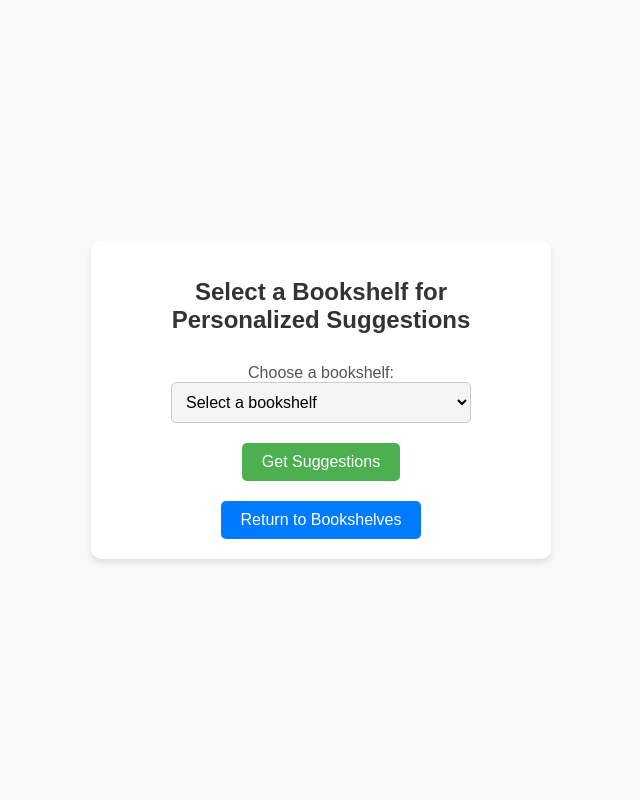
After one commit to Mopstar/Semestralni_projekt, a Flask app: page /personalized_menu in a window 1280 px wide. The commit adds this page. Shown: the whole page, without its empty margins (319-959 px from the left). Run offline with Flask 3, Linux system fonts and the light colour scheme.

Commit message:
Added book suggestion function. Renamed book_suggest to book_search

```diff
--- a/main.py
+++ b/main.py
@@ -1,6 +1,6 @@
 from flask.cli import load_dotenv # Načtení proměnných z .env souboru
 from requests_oauthlib import OAuth2Session # Správa Oauth 2.0 autorizace a API komunikace
-from flask import Flask, redirect, request, session, render_template # Prvky Flask pro funkčnost web stránek
+from flask import Flask, redirect, request, session, render_template, url_for # Prvky Flask pro funkčnost web stránek
 import os # Poskytuje přístup k proměnným prostředím
 
 load_dotenv() # Načtení proměnných ze souboru .env (CLIENT_ID, CLIENT_SECRET, KEY)
@@ -17,9 +17,7 @@ TOKEN_URL = "https://accounts.google.com/o/oauth2/token" # URL pro výměnu auto
 REDIRECT_URI = "http://127.0.0.1:5000/callback" # URI pro přesměrování (určeno v Google Console)
 SCOPE = ['https://www.googleapis.com/auth/books'] # Oprávnění jenž aplikace žádá: přístup k Google Books informacím
 
-
 os.environ['OAUTHLIB_INSECURE_TRANSPORT'] = '1' # Povolení HTTP pro testování
-
 
 @app.route('/')
 def home():
@@ -60,7 +58,6 @@ def view_books(shelf_id):
 
     bookshelf = response.json() # Zpracování API odpovědi
     shelf_title = bookshelf.get('title', 'Bookshelf')  # Získaní názvu podsložky nebo použití výchozí hodnoty
-
 
     books_response = google.get(f'https://www.googleapis.com/books/v1/mylibrary/bookshelves/{shelf_id}/volumes')
     books = books_response.json().get('items', []) # Extrahování informací knih z API odpovědi
@@ -139,8 +136,8 @@ def remove_book():
 
     return render_template('remove_book_result.html', message=message) # Zobrazení výsledku v grafickém rozhraní
 
-@app.route('/suggest_books', methods=['GET', 'POST'])
-def suggest_books():
+@app.route('/search_books', methods=['GET', 'POST'])
+def search_books():
     """Navrhnutí knihy na základě vyplněného formuláře nebo výchozího slova"""
     if request.method == 'POST':
         query = request.form.get('query')  # Získání slova z formuláře
@@ -157,10 +154,73 @@ def suggest_books():
 
     if response.status_code == 200: # Pokud požadavek je úspěšný
         books = response.json().get('items', []) # Extrahování infomrací o knihách z API dopovědi
-        return render_template('suggestions.html', books=books, query=query) # Grafické zobrazení extrahovaných informací
+        return render_template('search.html', books=books, query=query) # Grafické zobrazení extrahovaných informací
     else:
         error_message = response.json().get('error', {}).get('message', 'Unknown error') # Zpracování chyby API
         return f"Error fetching suggestions: {error_message}", response.status_code
 
+@app.route('/personalized_menu', methods=['GET', 'POST'])
+def personalized_menu():
+    """
+        Zobrazí menu, kde si uživatel vybere knihovnu pro doporučení.
+        Pokud uživatel odešle formulář, je přesměrován na stránku s doporučeními.
+    """
+    if request.method == 'POST': # Kontrola, zda byl formulář odeslán
+        shelf_id = request.form.get('shelf_id')  # Získá ID vybrané knihovny z formuláře
+        return redirect(url_for('personalized_suggestions', shelf_id=shelf_id)) # Přesměruje uživatele na doporučení
+
+    return render_template('personalized_menu.html')  # Zobrazení formuláře s výběrem knihoven
+
+
+@app.route('/personalized_suggestions/<shelf_id>', methods=['GET'])
+def personalized_suggestions(shelf_id):
+    """
+        Načtení knih z vybrané knihovny uživatele, zpracování a vytvoření personalizovaná doporučení.
+    """
+    google = OAuth2Session(CLIENT_ID, token=session['oauth_token'])  # Vytvoření autorizace OAuth 2.0 pomocí přístupového tokenu
+
+    # Poslání požadavku na API Google Books pro získání knih z vybrané knihovny
+    bookshelf_response = google.get(
+        f'https://www.googleapis.com/books/v1/mylibrary/bookshelves/{shelf_id}/volumes'
+    )
+
+    if bookshelf_response.status_code != 200: # Kontrola, zda byl požadavek úspěšně splněn
+        error_message = bookshelf_response.json().get('error', {}).get('message', 'Unknown error')
+        return f"Error fetching bookshelf: {error_message}", bookshelf_response.status_code # Návrat chybové zprávy
+
+    books = bookshelf_response.json().get('items', [])  # Extrahuje seznam knih z odpovědi API
+    if not books:
+        # Pokud je knihovna prázdná, zobrazí se stránka bez doporučení
+        return render_template('personalized_suggestions.html', books=[], suggestions=[], shelf_id=shelf_id) # Zobrazení formuláře s doporučenými knihami
+
+    # Výběr informací o autorech a kategoriích pro generování doporučení
+    recommendation_queries = []
+    for book in books:
+        volume_info = book.get('volumeInfo', {}) # Získá podrobnosti o knize
+        authors = volume_info.get('authors', []) # Získá seznam autorů (pokud existuje)
+        categories = volume_info.get('categories', []) # Získá seznam kategorií (pokud existuje)
+
+        # Add authors and categories to the recommendation queries
+        recommendation_queries.extend(authors)
+        recommendation_queries.extend(categories)
+
+    recommendation_queries = list(set(recommendation_queries))[:5]  # Odstranění duplikátů a omezení počtu dotazů (5)
+
+    # Načtení doporučených knih pomocí Google Books API
+    suggestions = []
+    for query in recommendation_queries:
+        suggestion_response = google.get(
+            'https://www.googleapis.com/books/v1/volumes',
+            params = {'q': query, 'maxResults': 5, 'printType': 'books'} # Vyhledá knihy podle paramterů
+        )
+        if suggestion_response.status_code == 200:  # Pokud byl požadavek úspěšný
+            suggestions.extend(suggestion_response.json().get('items', []))  # Přidání knih do seznamu doporučení
+
+    return render_template('personalized_suggestions.html', # Zobrazení formuláře s doporučenými knihami
+        books = books, # Seznam knih z uživatelovy knihovny
+        suggestions = suggestions, # Seznam doporučených knih
+        shelf_id = shelf_id # ID vybrané knihovny, které se zobrazí na stránce
+    )
+
 if __name__ == '__main__':
-    app.run(debug=True) # Spoštění Flask aplikace ve vývojářském režimu
+    app.run(debug=True) # Spuštění Flask aplikace ve vývojářském režimu
--- /dev/null
+++ b/templates/personalized_menu.html
@@ -0,0 +1,106 @@
+<!DOCTYPE html>
+<html lang="en">
+<head>
+    <meta charset="UTF-8">
+    <meta name="viewport" content="width=device-width, initial-scale=1.0">
+    <title>Personalized Book Suggestions</title>
+    <style>
+        body {
+            font-family: Arial, sans-serif;
+            background-color: #f9f9f9;
+            margin: 0;
+            padding: 0;
+            display: flex;
+            justify-content: center;
+            align-items: center;
+            height: 100vh;
+        }
+        .container {
+            background-color: white;
+            padding: 20px 30px;
+            border-radius: 10px;
+            box-shadow: 0 4px 6px rgba(0, 0, 0, 0.1);
+            text-align: center;
+            max-width: 400px;
+            width: 100%;
+        }
+        h1 {
+            font-size: 1.5em;
+            color: #333;
+            margin-bottom: 20px;
+        }
+        form {
+            display: flex;
+            flex-direction: column;
+            align-items: center;
+        }
+        label {
+            font-size: 1em;
+            margin-top: 10px;
+            color: #555;
+        }
+        select {
+            padding: 10px;
+            font-size: 1em;
+            border: 1px solid #ccc;
+            border-radius: 5px;
+            width: 90%;
+            max-width: 300px;
+            cursor: pointer;
+            background-color: #f5f5f5;
+        }
+        button {
+            padding: 10px 20px;
+            background-color: #4CAF50;
+            color: white;
+            font-size: 1em;
+            border: none;
+            border-radius: 5px;
+            margin-top: 20px;
+            cursor: pointer;
+            transition: background-color 0.3s ease;
+        }
+        button:hover {
+            background-color: #45a049;
+        }
+        .return-button {
+            margin-top: 20px;
+            text-decoration: none;
+            display: inline-block;
+            background-color: #007BFF;
+            color: white;
+            padding: 10px 20px;
+            border-radius: 5px;
+            font-size: 1em;
+            transition: background-color 0.3s ease;
+        }
+        .return-button:hover {
+            background-color: #0056b3;
+        }
+    </style>
+</head>
+<body>
+    <div class="container">
+        <h1>Select a Bookshelf for Personalized Suggestions</h1>
+        <form action="{{ url_for('personalized_menu') }}" method="post">
+            <label for="shelf_id">Choose a bookshelf:</label>
+            <select id="shelf_id" name="shelf_id" required>
+                <option value="" disabled selected>Select a bookshelf</option>
+                <option value="0">Favorites</option>
+                <option value="1">Purchased</option>
+                <option value="2">To read</option>
+                <option value="3">Reading Now</option>
+                <option value="4">Have read</option>
+                <option value="5">Reviewed</option>
+                <option value="6">Recently viewed</option>
+                <option value="7">My Google eBooks</option>
+                <option value="8">Books for you</option>
+                <option value="9">Browsing history</option>
+            </select>
+
+            <button type="submit">Get Suggestions</button>
+        </form>
+        <a href="{{ url_for('bookshelves') }}" class="return-button">Return to Bookshelves</a>
+    </div>
+</body>
+</html>
--- a/templates/suggestions.html
+++ b/templates/search.html
@@ -109,7 +109,7 @@
                 {% endfor %}
             </ul>
         {% else %}
-            <p>No suggestions found for "{{ query }}".</p>
+            <p>No books found for "{{ query }}".</p>
         {% endif %}
 
         <a href="{{ url_for('bookshelves') }}" class="return-button">Return to Bookshelves</a>
```
Also changed, not shown: templates/bookshelves.html (+8 -4 lines), templates/personalized_suggestions.html (added, +86 -0 lines).
